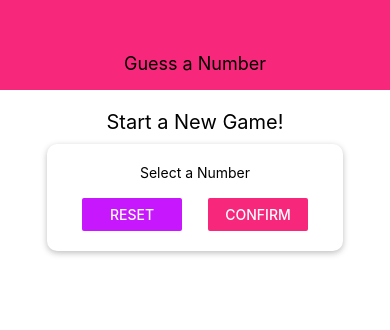
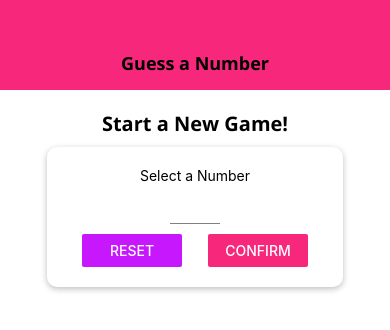
Before and after one commit to Dazpel/React-Native-Flexbox, a React Native app: screen / in a window 390 px wide. Shown: the top 330 px of the page. Built offline with nearby package versions, Linux system fonts and the light colour scheme.

Commit message:
added fonts

```diff
--- a/App.js
+++ b/App.js
@@ -1,16 +1,71 @@
 import { StatusBar } from 'expo-status-bar';
-import React from 'react';
+import React, { useState } from 'react';
 import { StyleSheet, Text, View } from 'react-native';
+import * as Font from 'expo-font';
+import { AppLoading } from 'expo';
 import Header from './components/Header';
 import StartGameScreen from './screens/StartGameScreen';
+import GameScreen from './screens/GameScreen';
+import GameOverScreen from './screens/GameOver';
 
-
+const fetchFont = () => {
+  return Font.loadAsync({
+    'open-sans': require('./assets/fonts/OpenSans-Regular.ttf'),
+    'open-sans-bold': require('./assets/fonts/OpenSans-Bold.ttf'),
+  });
+};
 
 export default function App() {
-  return <View style={styles.screen}>
-    <Header title="Guess a Number" />
-    <StartGameScreen />
-  </View>;
+  const [userNumber, setUserNumber] = useState();
+  const [guessRounds, setGuessRounds] = useState(0);
+  const [dataLoaded, setDataLoaded] = useState(false);
+
+  if (!dataLoaded) {
+    return (
+      <AppLoading
+        startAsync={fetchFont}
+        onFinish={() => setDataLoaded(true)}
+        onError={(err) => console.log(err)}
+      />
+    );
+  }
+
+  const beginNewGame = () => {
+    setGuessRounds(0);
+    setUserNumber(null);
+  };
+
+  const startGameHandler = (selectedNumber) => {
+    setUserNumber(selectedNumber);
+    setGuessRounds(0);
+  };
+
+  const gameOverHandler = (num) => {
+    setGuessRounds(num);
+  };
+
+  let content = <StartGameScreen onStartGame={startGameHandler} />;
+
+  if (userNumber && guessRounds <= 0) {
+    content = (
+      <GameScreen userChoice={userNumber} onGameOver={gameOverHandler} />
+    );
+  } else if (guessRounds > 0) {
+    content = (
+      <GameOverScreen
+        roundsNumber={guessRounds}
+        userNumber={userNumber}
+        beginNewGame={beginNewGame}
+      />
+    );
+  }
+
+  return (
+    <View style={styles.screen}>
+      <Header title="Guess a Number" />
+      {content}
+    </View>
+  );
 }
 
 const styles = StyleSheet.create({
--- a/components/Header.js
+++ b/components/Header.js
@@ -25,6 +25,7 @@ const styles = StyleSheet.create({
     headerTitle:{
         color: "black",
         fontSize: 18,
+        fontFamily: 'open-sans-bold'
     },
 });
 
--- /dev/null
+++ b/components/Input.js
@@ -0,0 +1,17 @@
+import React from 'react';
+import { TextInput, StyleSheet } from 'react-native';
+
+const Input = (props) => {
+  return <TextInput {...props} style={{...styles.input, ...props.style}} />;
+};
+
+const styles = StyleSheet.create({
+    input: {
+        height: 30,
+        borderBottomColor: 'grey',
+        borderBottomWidth: 1,
+        marginVertical: 10,
+    },
+});
+
+export default Input;
--- /dev/null
+++ b/components/NumberContainer.js
@@ -0,0 +1,32 @@
+import React from 'react'
+import {View, Text, StyleSheet} from 'react-native'
+import Colors from '../constants/colors'
+
+const NumberContainer = props => {
+    return (
+        <View style={styles.container}>
+            <Text style={styles.number}>{props.children}</Text>
+        </View>
+    )
+}
+
+
+const styles = StyleSheet.create({
+    container: {
+        borderWidth: 2,
+        borderColor: Colors.accent,
+        padding: 10,
+        borderRadius: 10,
+        marginVertical: 10,
+        alignItems: "center",
+        justifyContent: "center",
+
+    },
+    number: {
+        color: Colors.accent,
+        fontSize: 22
+
+    }
+})
+
+export default NumberContainer
--- /dev/null
+++ b/screens/GameOver.js
@@ -0,0 +1,25 @@
+import React, { useState, useRef, useEffect } from 'react';
+import { View, Text, StyleSheet, Button, Alert } from 'react-native';
+
+const GameOverScreen = (props) => {
+  const { roundsNumber, userNumber, beginNewGame } = props;
+
+  return (
+    <View style={style.screen}>
+      <Text>The Game is Over!</Text>
+      <Text>Number of Rounds: {roundsNumber}</Text>
+      <Text>Number was: {userNumber}</Text>
+      <Button title="NEW GAME" onPress={beginNewGame} />
+    </View>
+  );
+};
+
+const style = StyleSheet.create({
+  screen: {
+    flex: 1,
+    justifyContent: 'center',
+    alignItems: 'center',
+  },
+});
+
+export default GameOverScreen;
--- /dev/null
+++ b/screens/GameScreen.js
@@ -0,0 +1,92 @@
+import React, { useState, useRef, useEffect } from 'react';
+import { View, Text, StyleSheet, Button, Alert } from 'react-native';
+import NumberContainer from '../components/NumberContainer';
+import Card from '../components/Card';
+
+const generateRandomBetween = (min, max, exclude) => {
+  min = Math.ceil(min);
+  max = Math.floor(max);
+
+  const randomNum = Math.floor(Math.random() * (max - min)) + min;
+
+  if (randomNum === exclude) {
+    return generateRandomBetween(min, max, exclude);
+  } else {
+    return randomNum;
+  }
+};
+
+const GameScreen = (props) => {
+  const { userChoice, onGameOver } = props;
+  const [currentGuess, setCurrentGuess] = useState(
+    generateRandomBetween(1, 100, userChoice)
+  );
+  const [rounds, setRounds] = useState(0);
+
+  const currentHigh = useRef(100);
+  const currentLow = useRef(1);
+
+  useEffect(() => {
+    if (currentGuess === userChoice) {
+      onGameOver(rounds);
+    }
+  }, [currentGuess, userChoice, onGameOver]);
+
+  const nextGuessHandler = (direction) => {
+    if (
+      (direction === 'lower' && currentGuess < userChoice) ||
+      (direction === 'greater' && currentGuess > userChoice)
+    ) {
+      Alert.alert('Do not lie', "You know it's the opposite", [
+        { text: 'Sorry!', style: 'cancel' },
+      ]);
+      return;
+    }
+
+    if (direction === 'lower') {
+      currentHigh.current = currentGuess;
+    } else {
+      currentLow.current = currentGuess;
+    }
+
+    const nextNumber = generateRandomBetween(
+      currentLow.current,
+      currentHigh.current,
+      currentGuess
+    );
+
+    setCurrentGuess(nextNumber);
+    setRounds((curRounds) => curRounds + 1);
+  };
+
+  return (
+    <View style={styles.screen}>
+      <Text>Opponent's Guess</Text>
+      <NumberContainer>{currentGuess}</NumberContainer>
+      <Card style={styles.buttonContainer}>
+        <Button title="LOWER" onPress={nextGuessHandler.bind(this, 'lower')} />
+        <Button
+          title="GREATER"
+          onPress={nextGuessHandler.bind(this, 'greater')}
+        />
+      </Card>
+    </View>
+  );
+};
+
+const styles = StyleSheet.create({
+  screen: {
+    flex: 1,
+    padding: 10,
+    alignItems: 'center',
+  },
+  buttonContainer: {
+    flexDirection: 'row',
+    justifyContent: 'space-around',
+    marginTop: 20,
+    width: 300,
+    maxWidth: '80%',
+  },
+});
+
+export default GameScreen;
--- a/screens/StartGameScreen.js
+++ b/screens/StartGameScreen.js
@@ -1,25 +1,105 @@
-import React from 'react';
-import { View, StyleSheet, Text, TextInput, Button } from 'react-native';
+import React, { useState } from 'react';
+import {
+  View,
+  StyleSheet,
+  Text,
+  TextInput,
+  Button,
+  TouchableWithoutFeedback,
+  Keyboard,
+  Alert,
+} from 'react-native';
 import Card from '../components/Card';
-import Colors from '../constants/colors'
+import Colors from '../constants/colors';
+import Input from '../components/Input';
+import NumberContainer from '../components/NumberContainer';
 
 const StartGameScreen = (props) => {
+  const [enteredValue, setEnteredValue] = useState('');
+  const [confirmed, setConfirmed] = useState(false);
+  const [selectedNumber, setSelectedNumber] = useState('');
+
+  const inputHandler = (input) => {
+    setEnteredValue(input.replace(/[^0-9]/g, ''));
+  };
+
+  const resetInputHandler = () => {
+    setEnteredValue('');
+    setConfirmed(false);
+  };
+
+  const confirmInputHandler = () => {
+    const chosenNumber = parseInt(enteredValue);
+
+    if (isNaN(chosenNumber) || chosenNumber <= 0 || chosenNumber > 99) {
+      Alert.alert(
+        'Invalid number!',
+        'Number has to be a number between 1 and 99.',
+        [{ text: 'Ok', style: 'destructive', onPress: resetInputHandler }]
+      );
+      return;
+    }
+
+    setConfirmed(true);
+    setEnteredValue('');
+    setSelectedNumber(chosenNumber);
+    Keyboard.dismiss();
+  };
+
+  let confirmedOutput;
+
+  if (confirmed) {
+    confirmedOutput = (
+      <Card style={styles.summaryContainer}>
+        <NumberContainer>{selectedNumber}</NumberContainer>
+        <Button
+          title="START GAME"
+          onPress={() => props.onStartGame(selectedNumber)}
+        />
+      </Card>
+    );
+  }
+
   return (
+    <TouchableWithoutFeedback
+      onPress={() => {
+        Keyboard.dismiss();
+      }}
+    >
       <View style={styles.screen}>
         <Text style={styles.title}>Start a New Game!</Text>
         <Card style={styles.inputContainer}>
           <Text>Select a Number</Text>
-        <TextInput />
+          <Input
+            style={styles.input}
+            blurOnSubmit
+            autoCapitalize="none"
+            autoCorrect={false}
+            keyboardType="number-pad"
+            maxLength={2}
+            onChangeText={inputHandler}
+            value={enteredValue}
+          />
           <View style={styles.buttonContainer}>
             <View style={styles.button}>
-            <Button title="Reset" onPress={() => {}} color={Colors.accent} />
+              <Button
+                title="Reset"
+                onPress={resetInputHandler}
+                color={Colors.accent}
+              />
             </View>
             <View style={styles.button}>
-            <Button title="Confirm" onPress={() => {}} color={Colors.primary} />
+              <Button
+                title="Confirm"
+                onPress={confirmInputHandler}
+                color={Colors.primary}
+              />
             </View>
           </View>
         </Card>
+        {confirmedOutput}
       </View>
+    </TouchableWithoutFeedback>
   );
 };
 
@@ -32,6 +112,7 @@ const styles = StyleSheet.create({
   title: {
     fontSize: 20,
     marginVertical: 10,
+    fontFamily: 'open-sans-bold',
   },
   inputContainer: {
     width: 300,
@@ -47,6 +128,14 @@ const styles = StyleSheet.create({
   button: {
     width: 100,
   },
+  input: {
+    width: 50,
+    textAlign: 'center',
+  },
+  summaryContainer: {
+    marginTop: 20,
+    alignItems: 'center',
+  },
 });
 
 export default StartGameScreen;
```
Also changed, not shown: assets/fonts/OpenSans-Bold.ttf (added), assets/fonts/OpenSans-Regular.ttf (added). Lines whose indentation alone changed are shown as unchanged.
